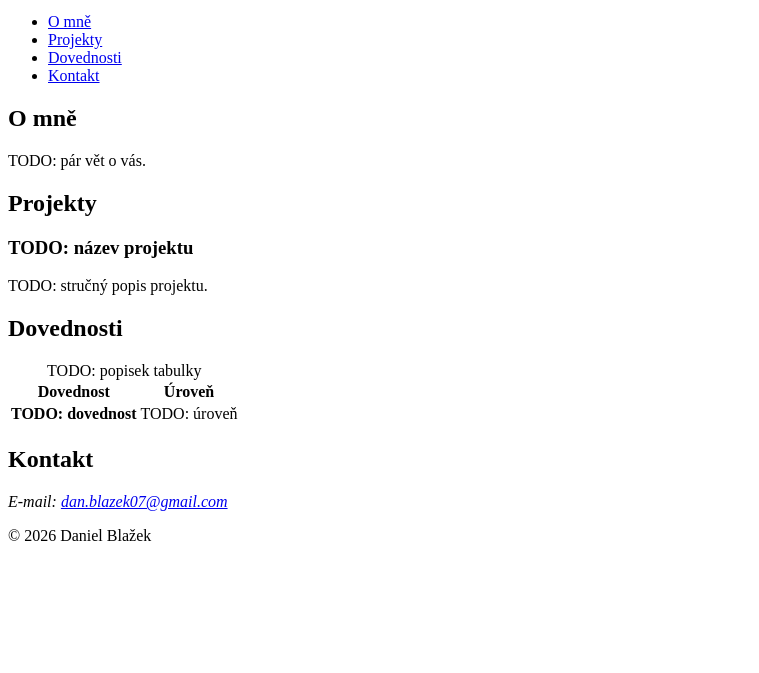
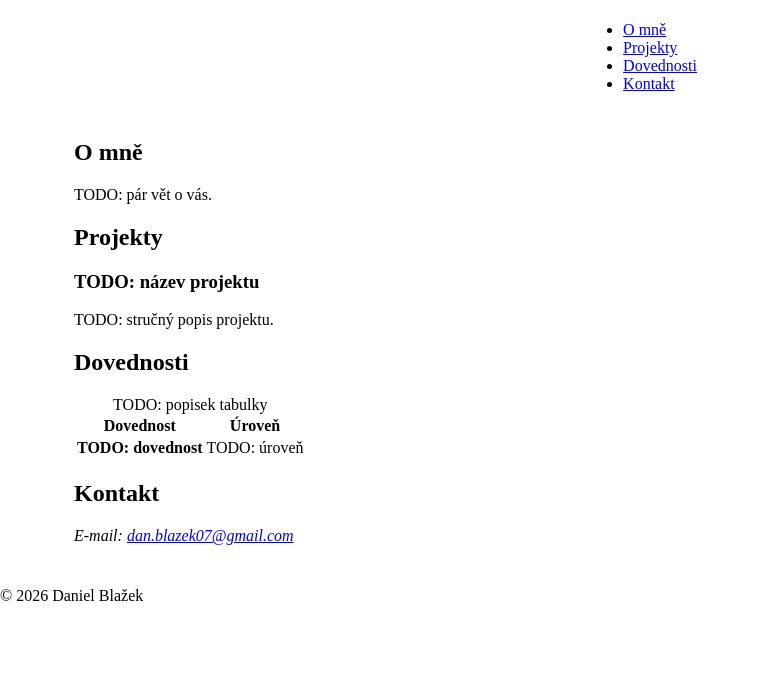
Before and after one commit to DanBlazek07/osobni-stranka, a plain HTML site: page index.html in a window 1280 px wide. Shown: the part 127-800 px from the top of the page, without its empty margins (0-759 px from the left). Drawn offline with Linux system fonts and the light colour scheme; files that its build step writes are made by us from their sources.

Commit message:
feat: css šířka

```diff
--- a/style.css
+++ b/style.css
@@ -1,13 +1,51 @@
+* {
+    box-sizing: border-box;
+}
+
+img {
+    max-width: 100%;
+    height: auto;
+}
+
+body {
+    margin: 0;
+    overflow-x: hidden;
+}
+nav {
+    display: flex;
+    flex-direction: column;
+}
+
+main {
+    width: 100%;
+    padding: 10px;
+}
 @media (min-width: 40em) {
-  /* TODO */
+nav {
+        flex-direction: row;
+        flex-wrap: wrap;
+    }
 }
 
 @media (min-width: 60em) {
-  /* TODO */
+  main {
+        width: 90%;
+        margin: auto;
+    }
+
+    nav {
+        justify-content: space-around;
+    }
 }
 
 @media (min-width: 80em) {
-  /* TODO */
+  main {
+        max-width: 1200px;
+    }
+
+    nav {
+        flex-wrap: nowrap;
+    }
 }
 
 @media (prefers-color-scheme: dark) {
@@ -31,3 +69,6 @@
 @media (forced-colors: active) {
   /* TODO */
 }
+.skiplink:focus-visible{
+
+}
```
